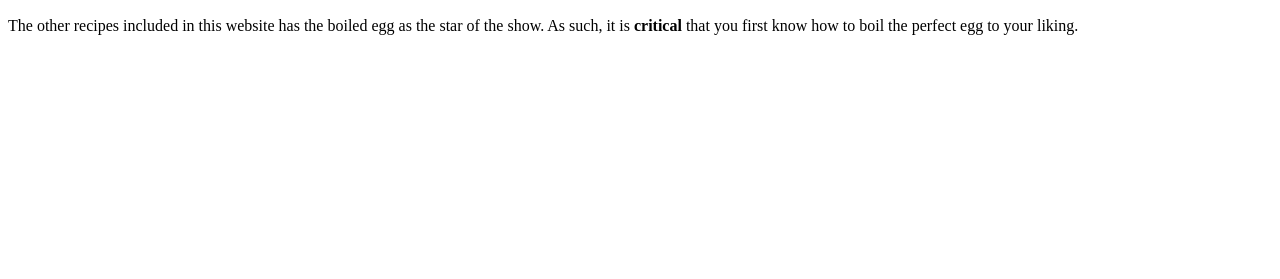
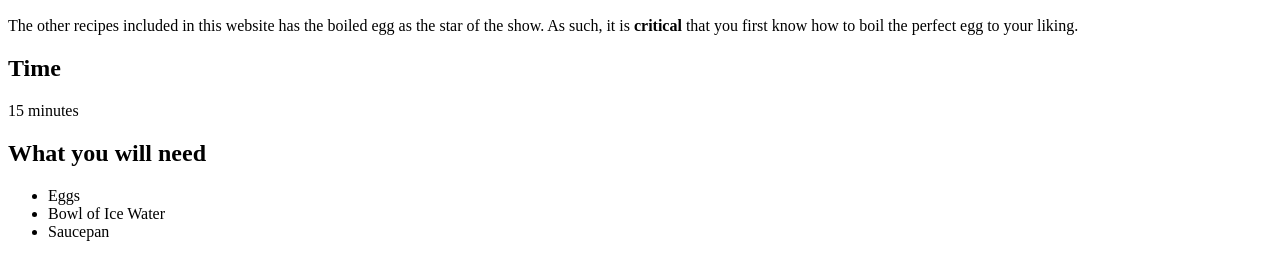
Before and after one commit to travisluuly/odin-recipes, a plain HTML site: page recipes/boil-egg.html in a window 1280 px wide. Shown: the part 383-662 px from the top of the page. Drawn offline with Linux system fonts and the light colour scheme.

Commit message:
Add timeframe and ingredients to boil-egg.html

```diff
--- a/recipes/boil-egg.html
+++ b/recipes/boil-egg.html
@@ -10,5 +10,18 @@
         <img src="https://www.simplyquinoa.com/wp-content/uploads/2021/05/how-to-make-soft-boiled-eggs-4-500x500.jpg" alt="An image which shows three halves of a boiled egg">
 
         <p>The other recipes included in this website has the boiled egg as the star of the show. As such, it is <strong>critical</strong> that you first know how to boil the perfect egg to your liking.</p>
+
+        <h2>Time</h2>
+        <p>15 minutes</p>
+
+        <h2>What you will need</h2>
+        <ul>
+            <li>Eggs</li>
+            <li>Bowl of Ice Water</li>
+            <li>Saucepan</li>
+        </ul>
+
+
+
     </body>
 </html>
```
